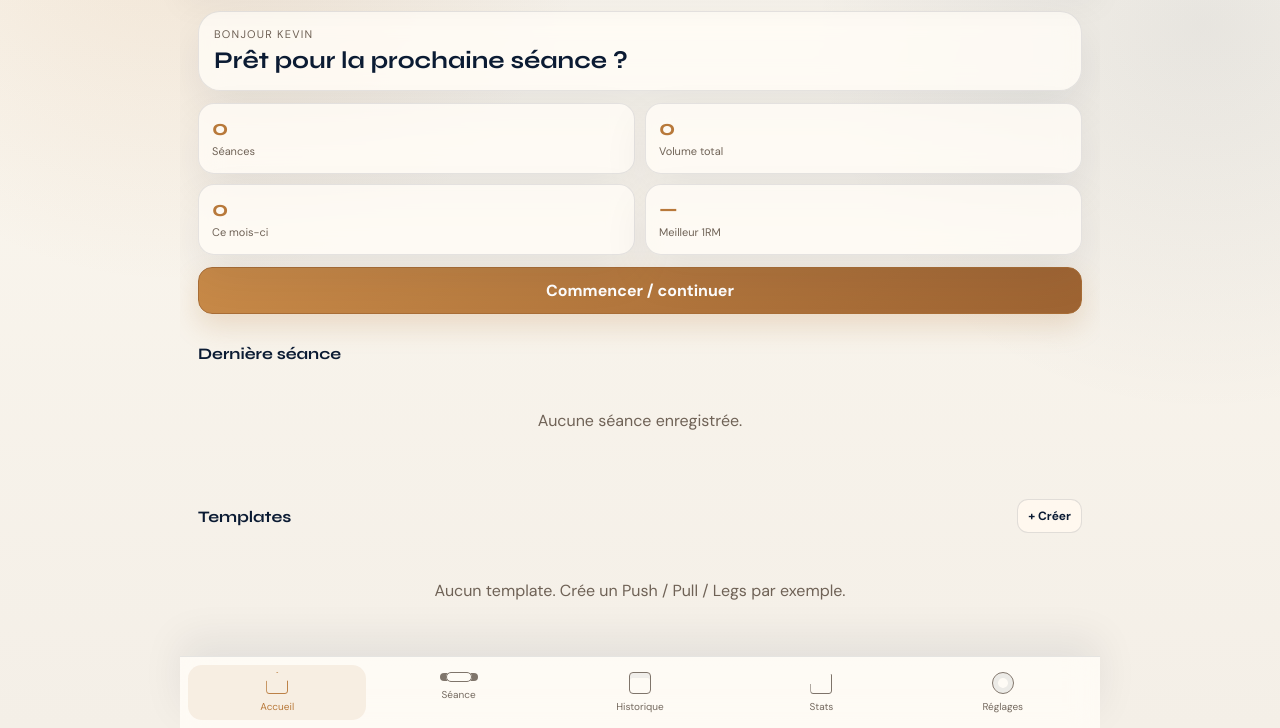
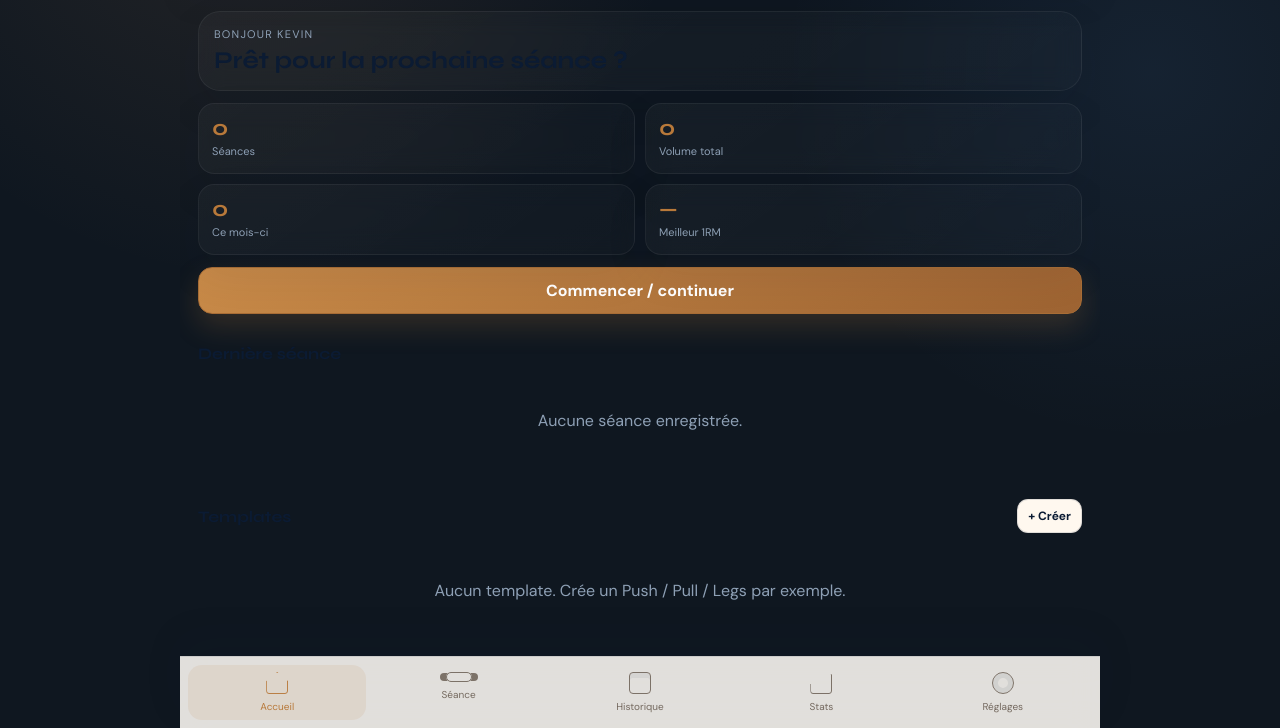
Before and after one commit to wrmp69/markets-app, a plain HTML site: page index.html in a window 1280 px wide. Shown: the part 72-800 px from the top of the page. Drawn offline with nearby package versions, Linux system fonts and the light colour scheme.

Commit message:
Update app.css

```diff
--- a/css/app.css
+++ b/css/app.css
@@ -122,3 +122,56 @@ select,input,textarea{background:#fffaf3;border-color:rgba(11,27,51,.12);color:v
 /* Remove the old neon/glow feel */
 .kpi strong{color:var(--copper)}.badge.ac{color:var(--copper);border-color:rgba(184,121,58,.24);background:#fff6ea}.badge.blue{color:var(--navy);border-color:rgba(11,27,51,.14);background:#f2e7d9}.timer-card{background:#fffaf3;color:var(--navy);border-color:rgba(11,27,51,.12)}.ring-fg,.mini-fg{stroke:var(--copper)}.timer-mini{background:#fffaf3;color:var(--navy);border-color:rgba(184,121,58,.28)}
 @media(min-width:820px){.premium-session{grid-template-columns:430px 1fr}.premium-session>.premium-focus{grid-column:1/-1}.premium-form{align-self:start}.exercise-book.refined{width:min(94vw,920px)}}
+
+
+/* ===== Premium Dark Theme ===== */
+
+html:not(.light){
+  --bg:#0f1720;
+  --surface:#17212b;
+  --surface2:#1e2b38;
+  --line:#2c3a47;
+
+  --text:#edf2f7;
+  --muted:#8ea0b5;
+
+  --accent:#c48a5a;
+  --danger:#ef4444;
+  --ok:#22c55e;
+  --blue:#60a5fa;
+  --purple:#a78bfa;
+
+  --premium-line:rgba(255,255,255,.06);
+
+  background:
+    radial-gradient(circle at 20% -10%,rgba(196,138,90,.12),transparent 32%),
+    radial-gradient(circle at 90% 18%,rgba(96,165,250,.08),transparent 28%),
+    var(--bg);
+}
+
+html:not(.light) body{
+  background:transparent;
+}
+
+html:not(.light) .glass-card,
+html:not(.light) .card,
+html:not(.light) .item,
+html:not(.light) .kpi{
+  background:
+    linear-gradient(
+      145deg,
+      rgba(255,255,255,.035),
+      rgba(255,255,255,.015)
+    );
+  border-color:rgba(255,255,255,.06);
+}
+
+html:not(.light) .premium-focus{
+  background:
+    linear-gradient(
+      135deg,
+      rgba(196,138,90,.18),
+      rgba(96,165,250,.10) 55%,
+      rgba(255,255,255,.02)
+    );
+}
```
